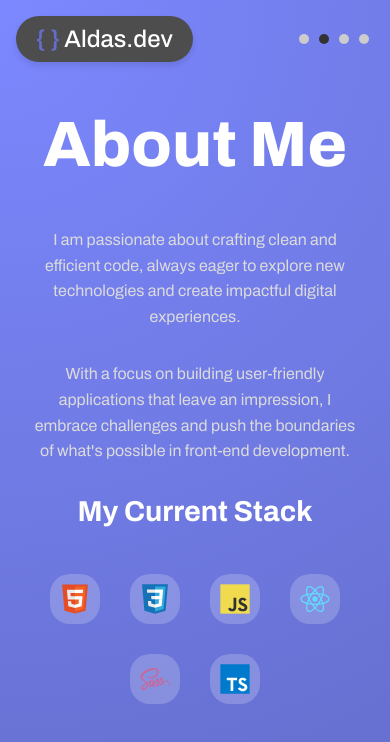
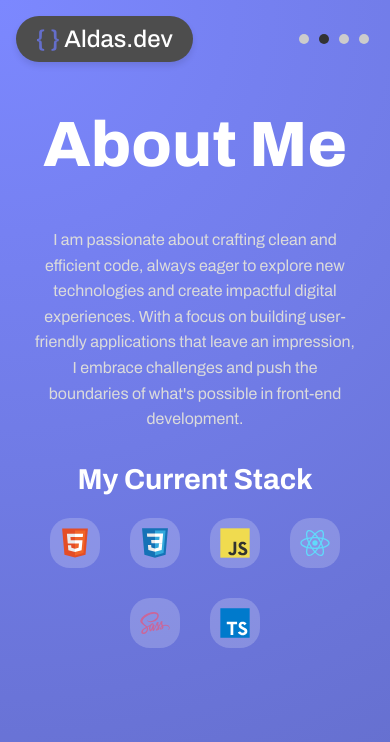
Before and after one commit to aldask/aldas-portfolio, a React (Create React App) app: page / in a window 390 px wide. Both pictures are taken after a click on the element 324 px from the left and 39 px from the top of the page. Shown: the top 742 px of the page. Built offline with nearby package versions, Linux system fonts and the light colour scheme.

Commit message:
Responsive height fixes

```diff
--- a/src/Components/AboutMe/AboutMeContent/AboutMeContent.tsx
+++ b/src/Components/AboutMe/AboutMeContent/AboutMeContent.tsx
@@ -6,12 +6,10 @@ const AboutMeContent: React.FC = () => (
       <h1 className="about-me__title">About Me</h1>
       <p className="about-me__text">
         I am passionate about crafting clean and efficient code, always eager to
-        explore new technologies and create impactful digital experiences.
-      </p>
-      <p className="about-me__text">
-        With a focus on building user-friendly applications that leave an
-        impression, I embrace challenges and push the boundaries of what's
-        possible in front-end development.
+        explore new technologies and create impactful digital experiences. With
+        a focus on building user-friendly applications that leave an impression,
+        I embrace challenges and push the boundaries of what's possible in
+        front-end development.
       </p>
     </div>
   </div>
--- a/src/Components/AboutMe/AboutMeContent/Styles/_about-me-content.scss
+++ b/src/Components/AboutMe/AboutMeContent/Styles/_about-me-content.scss
@@ -13,6 +13,7 @@
 
       @media screen and (max-width: 375px) {
         margin-bottom: 1.5rem;
+        font-size: 3.2rem;
       }
     }
 
--- a/src/Components/AboutMe/Tech/TechStackList/Styles/_tech-stack-item.scss
+++ b/src/Components/AboutMe/Tech/TechStackList/Styles/_tech-stack-item.scss
@@ -4,6 +4,10 @@
 
   h2 {
     margin-bottom: 2rem;
+
+    @media screen and (max-width: 400px) {
+      margin-bottom: 0.5rem;
+    }
   }
 
   &__list {
```
